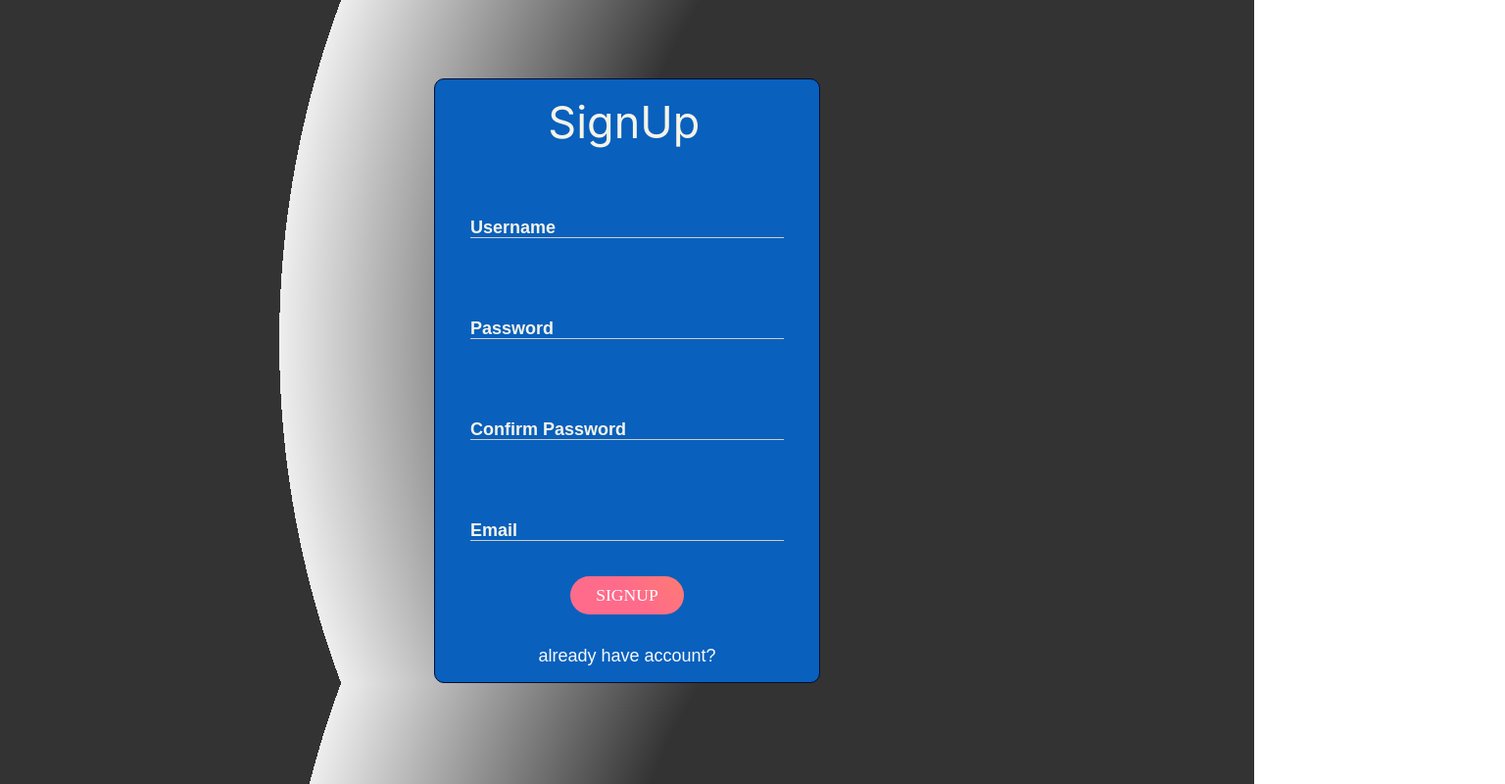
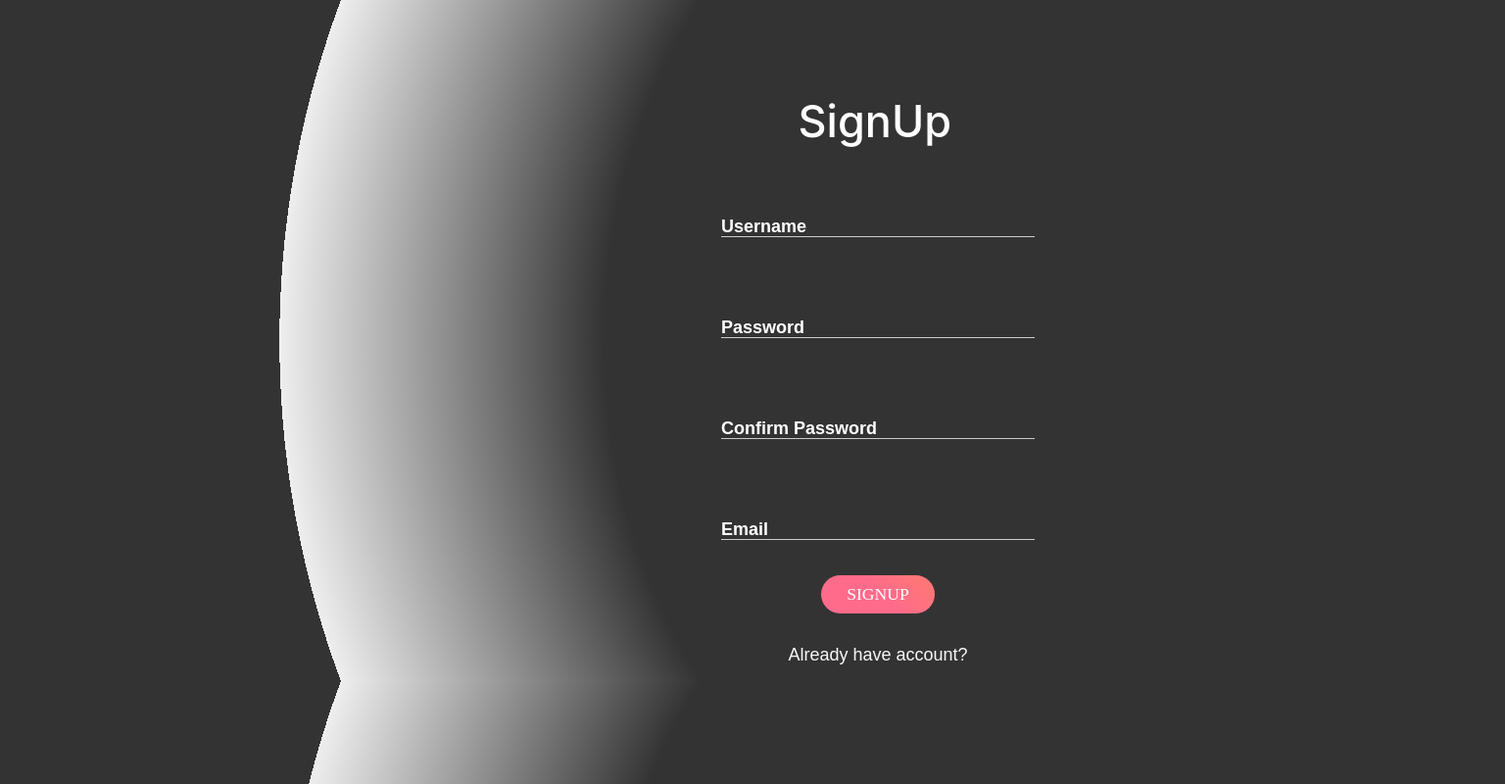
Before and after one commit to kisiaurkopuchhoyaar/my_first_repo_sample, a plain HTML site: page Another_Login_Page/signup.html in a window 1280 px wide. Shown: the whole page at 98% size, 1536 px wide, since content can reach past the window. Drawn offline with Linux system fonts and the light colour scheme.

Commit message:
background finished

```diff
--- a/Another_Login_Page/signup.html
+++ b/Another_Login_Page/signup.html
@@ -52,7 +52,7 @@
           <label for="email">Email</label>
         </div>
         <input type="submit" class="btn" value="signup" />
-        <a href="login.html"> already have account?</a>
+        <a href="login.html"> Already have account?</a>
       </form>
     </div>
   </body>
--- a/Another_Login_Page/styles.css
+++ b/Another_Login_Page/styles.css
@@ -4,8 +4,14 @@
   margin: 0;
   padding: 0;
 }
-html{
-  background:radial-gradient(circle at 100%, #333, #333 50%, #eee 75%, #333 75%);
+html {
+  background: radial-gradient(
+    circle at 100%,
+    #333,
+    #333 50%,
+    #eee 75%,
+    #333 75%
+  );
 }
 .container {
   display: flex;
@@ -15,6 +21,7 @@ html{
 
   margin-inline: auto;
   width: max(400px, 100%);
+  margin-left: 20%;
   /* height: 600vh;
     width: 350vw; */
 }
@@ -24,24 +31,26 @@ html{
   justify-content: center;
   align-items: center;
   font-size: large;
-  background-color: #0960bd;
+  /* background-color: #0960bd; */
 
   margin-inline: auto;
 
-  border: #010d32 1px solid;
+  /* border: #010d32 1px solid;
   border-style: ridge;
-  border-radius: 10px;
+  border-radius: 10px; */
 }
 .title {
-  font:initial;
+  font: initial;
   font-size: 2.5em;
   margin-bottom: 1.5rem;
   margin-top: 1rem;
   margin-left: 0.5vw;
   margin-right: 1vw;
-  color: #f5f4e8;
+  color: #fff;
   position: relative;
-  font-family :SF Pro Display, SF Pro Icons, AOS Icons, Helvetica Neue, Helvetica, Arial, sans-serif;
+  font-family: SF Pro Display, SF Pro Icons, AOS Icons, Helvetica Neue,
+    Helvetica, Arial, sans-serif;
+  font-weight: 500;
   /* background: linear-gradient(90deg, #0f0, #1899ff, #f0f, #f00, #ff0);
   background-clip: text;
   -webkit-background-clip: text;
@@ -58,7 +67,7 @@ html{
   position: relative;
   padding: 0.2em;
   padding-top: 0.3em;
-  color: #e7e7e7;
+  color: #fff;
   background-color: rgb(223, 227, 167);
   font-size: inherit;
   font-family: "Helvetica Neue", Helvetica, Arial, sans-serif;
@@ -70,16 +79,16 @@ html{
 }
 .input-container input:focus {
   background-color: hsl(0, 15%, 90%);
-  border: none;
-  border: 1px solid #393b3c;
   border-radius: 5px;
   color: #010d32;
+  border: 1px solid;
+  border-radius: 12px;
 }
 .input-container label {
   font-weight: bold;
   position: absolute;
   transition: 0.5s ease-out;
-  color: #f5f4e8;
+  color: #fff;
 }
 input:focus ~ label,
 input:valid ~ label {
@@ -87,7 +96,7 @@ input:valid ~ label {
   font-size: 0.8rem;
   padding: 1em 0.1em;
 
-  color: #f5f4e8;
+  color: #fff;
 }
 
 .btn {
@@ -96,8 +105,8 @@ input:valid ~ label {
 
   margin-bottom: 2rem;
   padding: 0.5em 1.5em;
-  font:initial;
-  font-size:1.1rem;
+  font: initial;
+  font-size: 1.1rem;
   text-align: center;
   text-transform: uppercase;
   cursor: pointer;
@@ -119,8 +128,7 @@ input:valid ~ label {
   /* box-shadow: 0 0 5px #1a3601; */
   filter: drop-shadow(0 0 5px #b4b5b4);
 }
-a{
-
+a {
   margin-bottom: 1rem;
   color: hsla(0, 0%, 100%, 0.966);
   text-decoration: none;
@@ -131,5 +139,4 @@ a:hover {
   color: #f5f4e8;
   text-shadow: 0 0 5px hsl(300, 12%, 18%);
   filter: drop-shadow(0 0 5px hsla(291, 83%, 88%, 0.667));
-
 }
```
